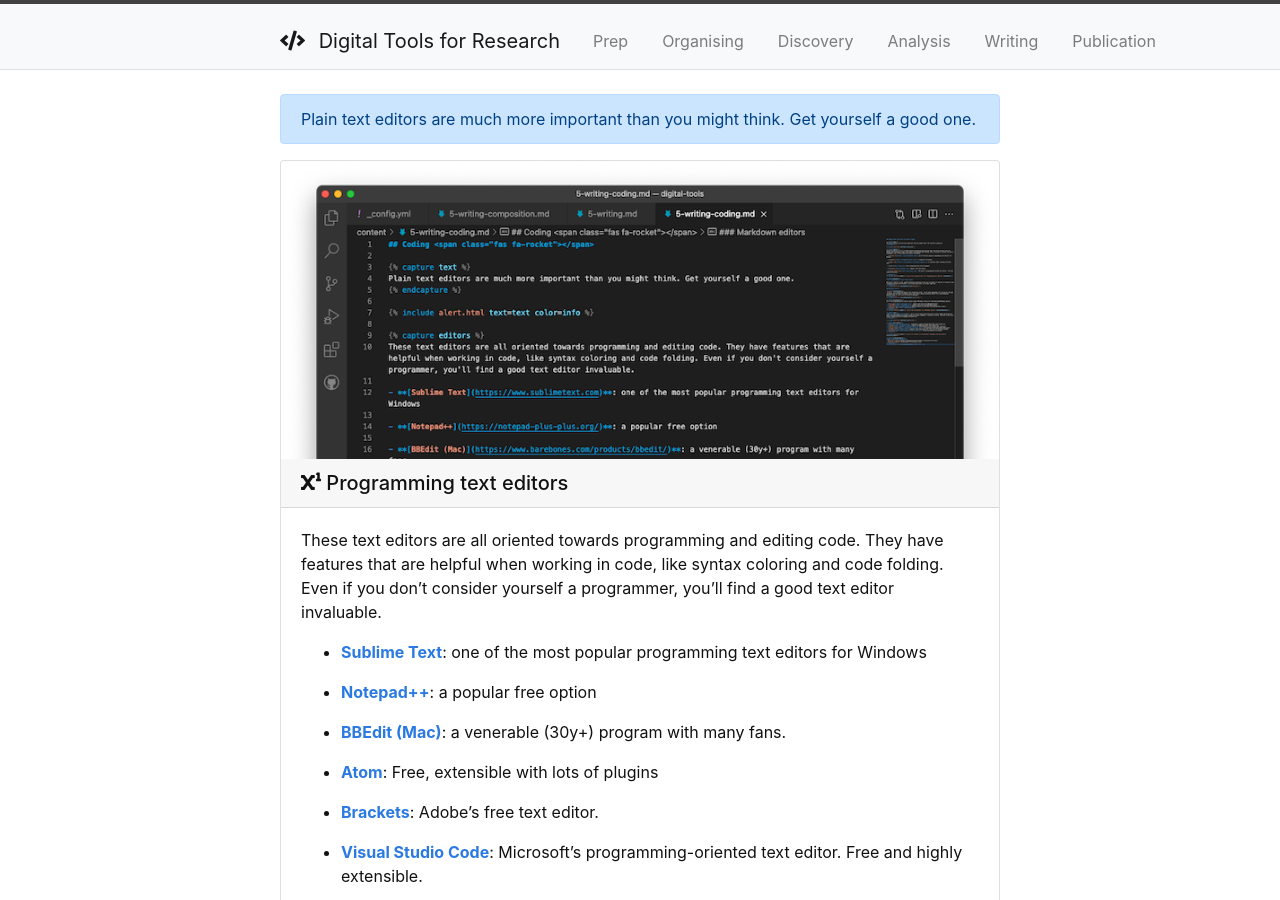
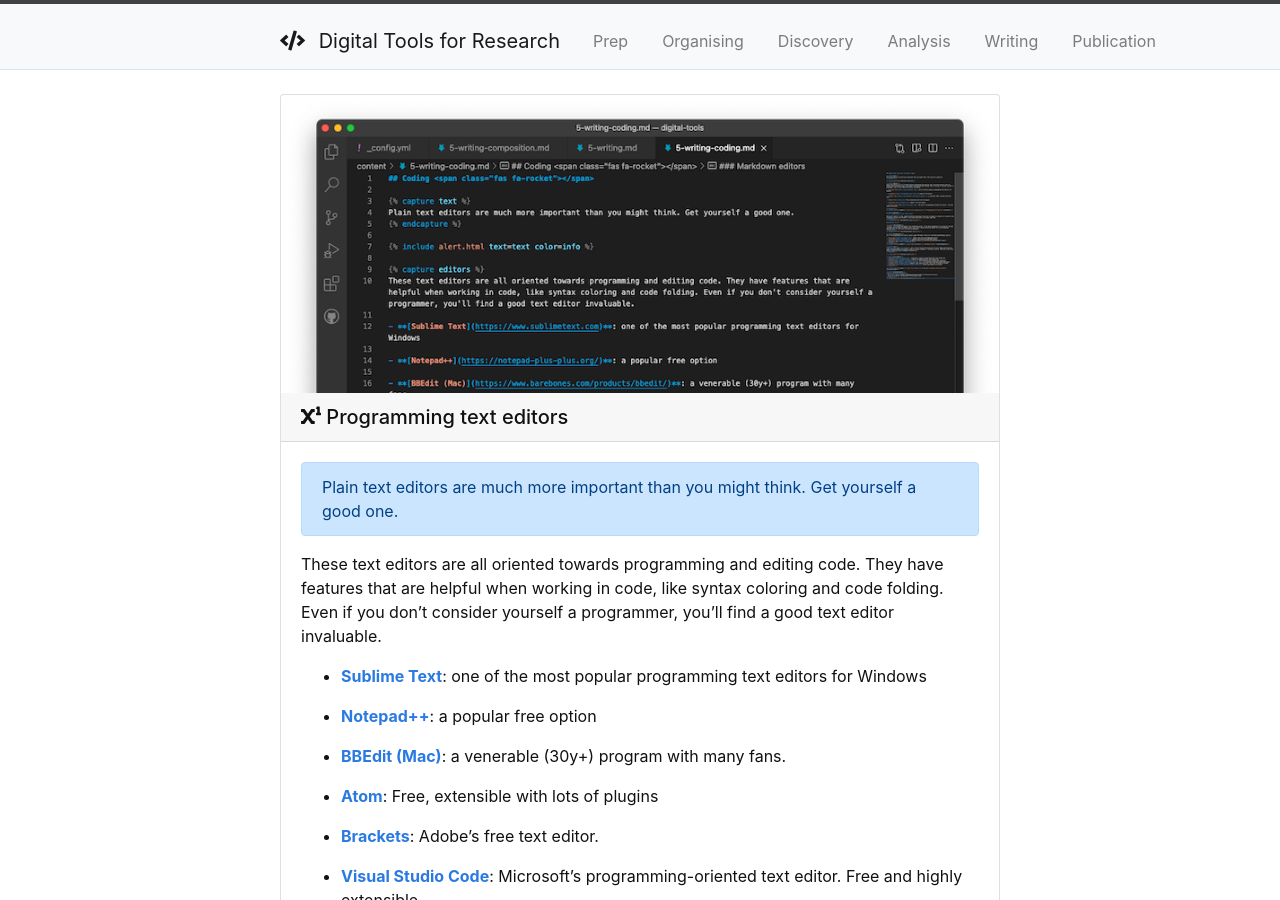
Before and after one commit to GriffithUniLibrary/digital-tools-modular, a Jekyll site: the page built from content/5-writing-coding.md, in a window 1280 px wide and 900 px high. Built offline with Jekyll 4.4.1, drawn with Linux system fonts in a browser that asks for light colours; our own code applies the rules of GitHub Pages for plain Markdown files.

Commit message:
Git yesef a good on

```diff
--- a/content/5-writing-coding.md
+++ b/content/5-writing-coding.md
@@ -1,10 +1,11 @@
+{% capture editors %}
+
 {% capture text %}
 Plain text editors are much more important than you might think. Get yourself a good one.
 {% endcapture %}
 
 {% include alert.html text=text color=info %}
 
-{% capture editors %}
 These text editors are all oriented towards programming and editing code. They have features that are helpful when working in code, like syntax coloring and code folding. Even if you don't consider yourself a programmer, you'll find a good text editor invaluable.
 
 - **[Sublime Text](https://www.sublimetext.com)**: one of the most popular programming text editors for Windows
```
